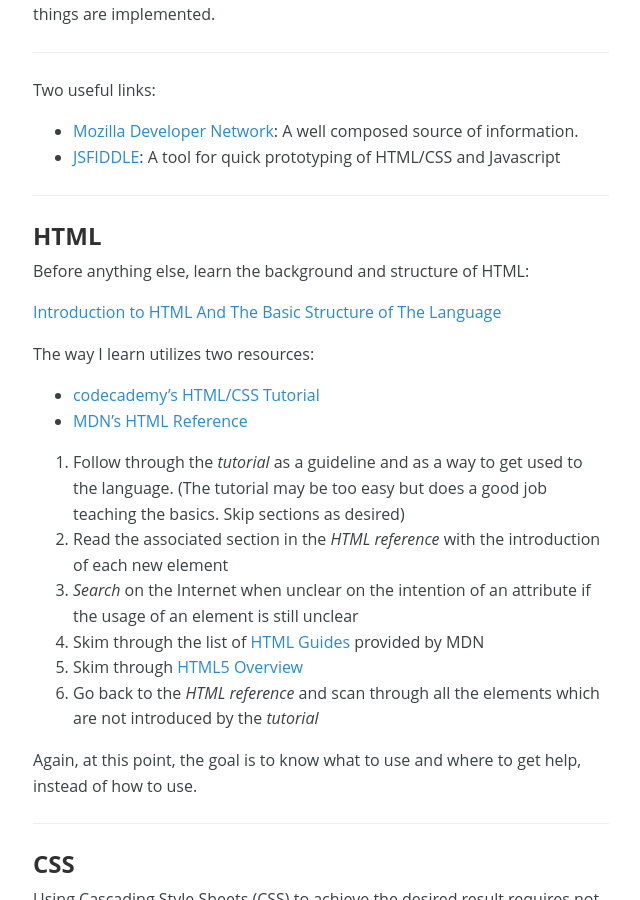
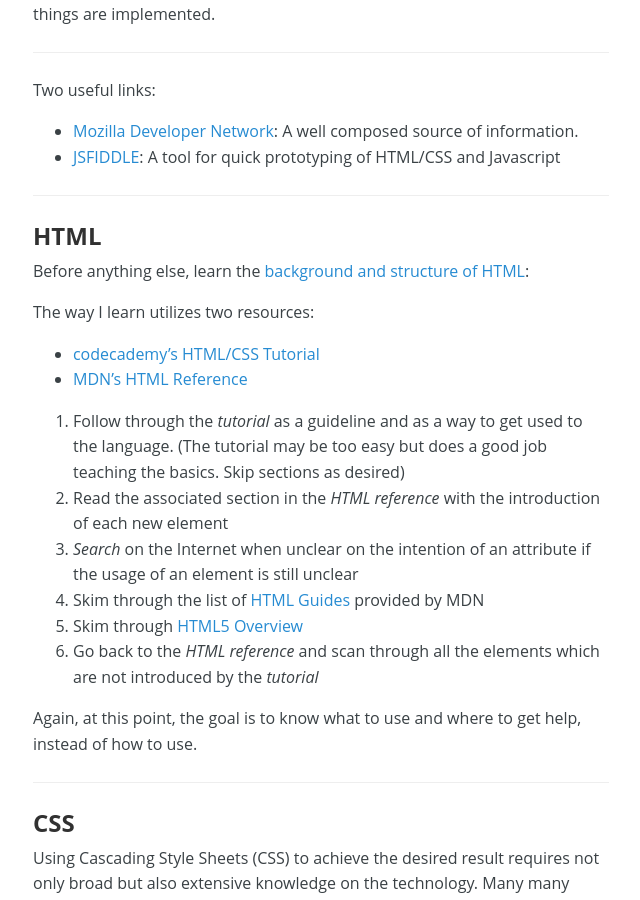
Before and after one commit to austin-sa-wang/web-dev-blog, a Jekyll site: the page built from _posts/2014-11-24-html and css.md, in a window 1280 px wide and 900 px high, scrolled down 506 px. Shown: the whole window, without its empty margins (319-959 px from the left). Built offline with Jekyll 4.4.1, drawn with Linux system fonts in a browser that asks for light colours.

Commit message:
Revise link position

```diff
--- a/_posts/2014-11-24-html and css.md
+++ b/_posts/2014-11-24-html and css.md
@@ -23,9 +23,7 @@ Two useful links:
 
 ##HTML
 
-Before anything else, learn the background and structure of HTML:
-
-[Introduction to HTML And The Basic Structure of The Language](https://developer.mozilla.org/en-US/docs/Web/Guide/HTML/Introduction)
+Before anything else, learn the [background and structure of HTML](https://developer.mozilla.org/en-US/docs/Web/Guide/HTML/Introduction):
 
 The way I learn utilizes two resources:
 
```
